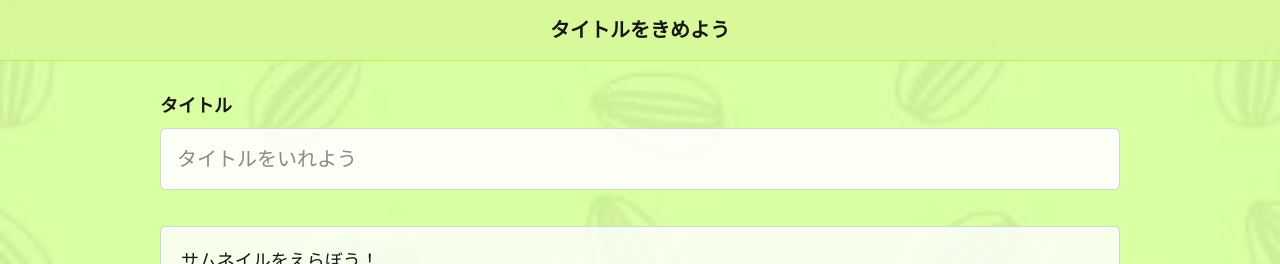
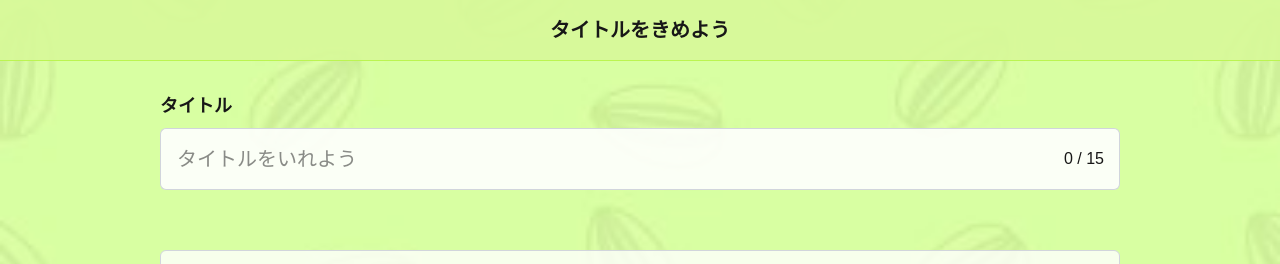
Before and after one commit to temp-sotsusei/temp-sotusei-FE, a Next.js app: page /story/title in a window 1280 px wide. Shown: the top 264 px of the page. Built offline with nearby package versions, Linux system fonts and the light colour scheme.

Commit message:
feat(save):物語入力画面エラー描画

```diff
--- a/const/index.ts
+++ b/const/index.ts
@@ -1,3 +1,5 @@
 export const APP_TITLE = "ことばのタネ";
 
 export const MAX_CHAPTER_CHARS = 200;
+
+export const MAX_TITLE_CHARS = 15;
--- a/layout/TitleDecision/index.tsx
+++ b/layout/TitleDecision/index.tsx
@@ -4,7 +4,10 @@ import type { FC } from "react";
 import Image from "next/image";
 import BannerBar from "@/components/BannerBar";
 import { SubmitHandler, useForm } from "react-hook-form";
-import { STORY_SAVE_INPUT, STORY_SAVE_INPUT_FIELD } from "@/constants/form";
+import { STORY_SAVE_INPUT, STORY_SAVE_INPUT_FIELD } from "@/const/form";
+import { titleInputValidation } from "@/validation";
+import { ErrorMessage } from "@hookform/error-message";
+import { MAX_TITLE_CHARS } from "@/const";
 
 const BACKGROUND_URL = "/images/background.jpg";
 
@@ -13,7 +16,12 @@ type Props = {
 };
 
 const TitleDecision: FC<Props> = ({ thumbnails }) => {
-  const { register, handleSubmit } = useForm<STORY_SAVE_INPUT_FIELD>({
+  const {
+    register,
+    handleSubmit,
+    formState: { errors },
+    watch,
+  } = useForm<STORY_SAVE_INPUT_FIELD>({
     defaultValues: {
       [STORY_SAVE_INPUT.TITLE]: "",
       [STORY_SAVE_INPUT.THUMBNAILID]: "",
@@ -22,7 +30,7 @@ const TitleDecision: FC<Props> = ({ thumbnails }) => {
   const onSubmit: SubmitHandler<STORY_SAVE_INPUT_FIELD> = (inputFields) => {
     console.log(inputFields);
   };
-
+  const inputTitleLength = watch(STORY_SAVE_INPUT.TITLE).length;
   return (
     <form
       className="min-h-screen w-full overflow-x-hidden px-4 md:px-10 py-8 md:py-10 flex flex-col items-center space-y-8 md:space-y-9"
@@ -44,13 +52,26 @@ const TitleDecision: FC<Props> = ({ thumbnails }) => {
         >
           タイトル
         </label>
-        <input
-          // TODO:文字数バリデーション欲しい？
-          {...register(STORY_SAVE_INPUT.TITLE)}
-          type="text"
-          placeholder="タイトルをいれよう"
-          className="w-full p-3 md:p-4 text-base md:text-xl border border-gray-300 rounded-md bg-white/90"
+        <div className="relative">
+          <div className="flex">
+            <input
+              {...register(STORY_SAVE_INPUT.TITLE, titleInputValidation)}
+              type="text"
+              placeholder="タイトルをいれよう"
+              className="w-4/5 p-3 md:p-4 text-base md:text-xl border-gray-300 rounded-l-md border-l border-t border-b bg-white/90"
+            />
+            <div className="w-1/5 rounded-r-md bg-white/90 border-gray-300 border-t border-r border-b p-3 md:p-4 text-base md:text-xl" />
+          </div>
+          <div className="absolute top-1/2 -translate-y-1/2 right-4">
+            {inputTitleLength} / {MAX_TITLE_CHARS}
+          </div>
+        </div>
+        <ErrorMessage
+          errors={errors}
+          name={STORY_SAVE_INPUT.TITLE}
+          render={({ message }) => <p className="text-red-400">{message}</p>}
         />
+        {errors.title ? null : <p className="h-6" />}
       </div>
 
       <div className="w-full md:w-4/5 mx-auto space-y-2 md:space-y-4 border border-gray-300 rounded-md p-3 md:p-5 bg-white/80">
@@ -66,6 +87,7 @@ const TitleDecision: FC<Props> = ({ thumbnails }) => {
               >
                 <input
                   type="radio"
+                  // TODO: 未選択はあり
                   // TODO:UUID流しこんでからvalueを変更する
                   value={index}
                   {...register(STORY_SAVE_INPUT.THUMBNAILID)}
--- a/package.json
+++ b/package.json
@@ -10,6 +10,7 @@
   "dependencies": {
     "@auth0/nextjs-auth0": "^4.10.0",
     "@dnd-kit/core": "^6.3.1",
+    "@hookform/error-message": "^2.0.1",
     "@tiptap/extension-character-count": "^3.10.1",
     "@tiptap/react": "^3.7.0",
     "@tiptap/starter-kit": "^3.7.0",
--- /dev/null
+++ b/validation/index.tsx
@@ -0,0 +1,5 @@
+export const titleInputValidation = {
+  required: "タイトルは1文字以上入力してください。",
+  minLength: { value: 1, message: "タイトルは1文字以上入力してください。" },
+  maxLength: { value: 15, message: "タイトルは15文字以下にしてください。" },
+};
```
Also changed, not shown: const/form.ts (renamed from constants/form.ts), 1 other file (tests, documents, lock files or other folders).
